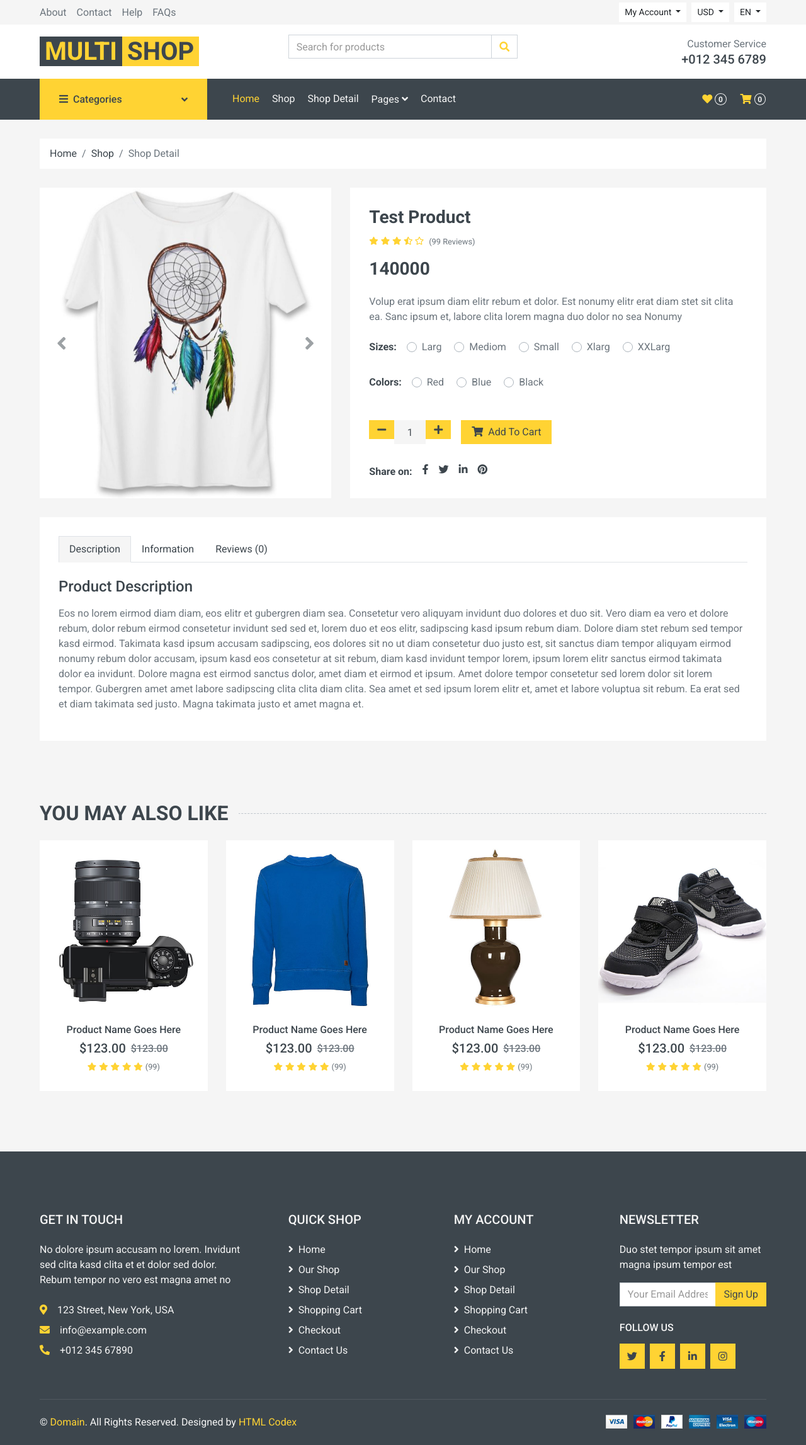
After one commit to mahdiramezanii/MultiShop, a Django app: a page that uses Home_app/templates/Home_app/detail.html in a window 1280 px wide. The commit adds this page. Shown: the whole page at 63% size. Run offline with Django 4.2, Linux system fonts and the light colour scheme; data comes from the database, SQL or seed files in the repository; both versions use the stored data as it was after the commit; some libraries are stand-ins or nearby versions.

Commit message:
Add product detail page and implement slug

```diff
--- /dev/null
+++ b/Home_app/templates/Home_app/detail.html
@@ -0,0 +1,379 @@
+{% extends "base.html" %}
+{% load static %}
+<!DOCTYPE html>
+<html lang="en">
+
+{% block content %}
+
+    <!-- Breadcrumb Start -->
+    <div class="container-fluid">
+        <div class="row px-xl-5">
+            <div class="col-12">
+                <nav class="breadcrumb bg-light mb-30">
+                    <a class="breadcrumb-item text-dark" href="#">Home</a>
+                    <a class="breadcrumb-item text-dark" href="#">Shop</a>
+                    <span class="breadcrumb-item active">Shop Detail</span>
+                </nav>
+            </div>
+        </div>
+    </div>
+    <!-- Breadcrumb End -->
+
+
+    <!-- Shop Detail Start -->
+    <div class="container-fluid pb-5">
+        <div class="row px-xl-5">
+            <div class="col-lg-5 mb-30">
+                <div id="product-carousel" class="carousel slide" data-ride="carousel">
+                    <div class="carousel-inner bg-light">
+                        <div class="carousel-item active">
+                            <img class="w-100 h-100" src="{{ object.image.url }}" alt="Image">
+                        </div>
+
+                        {% for image in object.image_galeery.all %}
+                        <div class="carousel-item">
+                            <img class="w-100 h-100" src="{{ image.image.url }}" alt="Image">
+                        </div>
+                        {% endfor %}
+
+                    </div>
+                    <a class="carousel-control-prev" href="#product-carousel" data-slide="prev">
+                        <i class="fa fa-2x fa-angle-left text-dark"></i>
+                    </a>
+                    <a class="carousel-control-next" href="#product-carousel" data-slide="next">
+                        <i class="fa fa-2x fa-angle-right text-dark"></i>
+                    </a>
+                </div>
+            </div>
+
+            <div class="col-lg-7 h-auto mb-30">
+                <div class="h-100 bg-light p-30">
+                    <h3>{{ object.name }}</h3>
+                    <div class="d-flex mb-3">
+                        <div class="text-primary mr-2">
+                            <small class="fas fa-star"></small>
+                            <small class="fas fa-star"></small>
+                            <small class="fas fa-star"></small>
+                            <small class="fas fa-star-half-alt"></small>
+                            <small class="far fa-star"></small>
+                        </div>
+                        <small class="pt-1">(99 Reviews)</small>
+                    </div>
+                    <h3 class="font-weight-semi-bold mb-4">{{ object.price }}</h3>
+                    <p class="mb-4">Volup erat ipsum diam elitr rebum et dolor. Est nonumy elitr erat diam stet sit
+                        clita ea. Sanc ipsum et, labore clita lorem magna duo dolor no sea
+                        Nonumy</p>
+                    <div class="d-flex mb-3">
+                        <strong class="text-dark mr-3">Sizes:</strong>
+                        <form>
+                            {% for s in object.size.all %}
+                            <div class="custom-control custom-radio custom-control-inline">
+                                <input type="radio" class="custom-control-input" id="size-{{ s.id }}" name="size">
+                                <label class="custom-control-label" for="size-{{ s.id }}">{{ s.name }}</label>
+                            </div>
+                            {% endfor %}
+
+                        </form>
+                    </div>
+                    <div class="d-flex mb-4">
+                        <strong class="text-dark mr-3">Colors:</strong>
+                        <form>
+                            {% for c in object.color.all %}
+
+                            <div class="custom-control custom-radio custom-control-inline">
+                                <input type="radio" class="custom-control-input" id="color-{{ c.id }}" name="color">
+                                <label class="custom-control-label" for="color-{{ c.id }}">{{ c.name }}</label>
+                            </div>
+                            {% endfor %}
+
+                        </form>
+                    </div>
+                    <div class="d-flex align-items-center mb-4 pt-2">
+                        <div class="input-group quantity mr-3" style="width: 130px;">
+                            <div class="input-group-btn">
+                                <button class="btn btn-primary btn-minus">
+                                    <i class="fa fa-minus"></i>
+                                </button>
+                            </div>
+                            <input type="text" class="form-control bg-secondary border-0 text-center" value="1">
+                            <div class="input-group-btn">
+                                <button class="btn btn-primary btn-plus">
+                                    <i class="fa fa-plus"></i>
+                                </button>
+                            </div>
+                        </div>
+                        <button class="btn btn-primary px-3"><i class="fa fa-shopping-cart mr-1"></i> Add To
+                            Cart</button>
+                    </div>
+                    <div class="d-flex pt-2">
+                        <strong class="text-dark mr-2">Share on:</strong>
+                        <div class="d-inline-flex">
+                            <a class="text-dark px-2" href="">
+                                <i class="fab fa-facebook-f"></i>
+                            </a>
+                            <a class="text-dark px-2" href="">
+                                <i class="fab fa-twitter"></i>
+                            </a>
+                            <a class="text-dark px-2" href="">
+                                <i class="fab fa-linkedin-in"></i>
+                            </a>
+                            <a class="text-dark px-2" href="">
+                                <i class="fab fa-pinterest"></i>
+                            </a>
+                        </div>
+                    </div>
+                </div>
+            </div>
+        </div>
+        <div class="row px-xl-5">
+            <div class="col">
+                <div class="bg-light p-30">
+                    <div class="nav nav-tabs mb-4">
+                        <a class="nav-item nav-link text-dark active" data-toggle="tab" href="#tab-pane-1">Description</a>
+                        <a class="nav-item nav-link text-dark" data-toggle="tab" href="#tab-pane-2">Information</a>
+                        <a class="nav-item nav-link text-dark" data-toggle="tab" href="#tab-pane-3">Reviews (0)</a>
+                    </div>
+                    <div class="tab-content">
+                        <div class="tab-pane fade show active" id="tab-pane-1">
+                            <h4 class="mb-3">Product Description</h4>
+                            <p>{{ object.discription }}</p>
+                        </div>
+                        <div class="tab-pane fade" id="tab-pane-2">
+                            <h4 class="mb-3">Additional Information</h4>
+                            <p>Eos no lorem eirmod diam diam, eos elitr et gubergren diam sea. Consetetur vero aliquyam invidunt duo dolores et duo sit. Vero diam ea vero et dolore rebum, dolor rebum eirmod consetetur invidunt sed sed et, lorem duo et eos elitr, sadipscing kasd ipsum rebum diam. Dolore diam stet rebum sed tempor kasd eirmod. Takimata kasd ipsum accusam sadipscing, eos dolores sit no ut diam consetetur duo justo est, sit sanctus diam tempor aliquyam eirmod nonumy rebum dolor accusam, ipsum kasd eos consetetur at sit rebum, diam kasd invidunt tempor lorem, ipsum lorem elitr sanctus eirmod takimata dolor ea invidunt.</p>
+                            <div class="row">
+                                <div class="col-md-6">
+                                    <ul class="list-group list-group-flush">
+                                        <li class="list-group-item px-0">
+                                            Sit erat duo lorem duo ea consetetur, et eirmod takimata.
+                                        </li>
+                                        <li class="list-group-item px-0">
+                                            Amet kasd gubergren sit sanctus et lorem eos sadipscing at.
+                                        </li>
+                                        <li class="list-group-item px-0">
+                                            Duo amet accusam eirmod nonumy stet et et stet eirmod.
+                                        </li>
+                                        <li class="list-group-item px-0">
+                                            Takimata ea clita labore amet ipsum erat justo voluptua. Nonumy.
+                                        </li>
+                                      </ul>
+                                </div>
+                                <div class="col-md-6">
+                                    <ul class="list-group list-group-flush">
+                                        <li class="list-group-item px-0">
+                                            Sit erat duo lorem duo ea consetetur, et eirmod takimata.
+                                        </li>
+                                        <li class="list-group-item px-0">
+                                            Amet kasd gubergren sit sanctus et lorem eos sadipscing at.
+                                        </li>
+                                        <li class="list-group-item px-0">
+                                            Duo amet accusam eirmod nonumy stet et et stet eirmod.
+                                        </li>
+                                        <li class="list-group-item px-0">
+                                            Takimata ea clita labore amet ipsum erat justo voluptua. Nonumy.
+                                        </li>
+                                      </ul>
+                                </div>
+                            </div>
+                        </div>
+                        <div class="tab-pane fade" id="tab-pane-3">
+                            <div class="row">
+                                <div class="col-md-6">
+                                    <h4 class="mb-4">1 review for "Product Name"</h4>
+                                    <div class="media mb-4">
+                                        <img src="img/user.jpg" alt="Image" class="img-fluid mr-3 mt-1" style="width: 45px;">
+                                        <div class="media-body">
+                                            <h6>John Doe<small> - <i>01 Jan 2045</i></small></h6>
+                                            <div class="text-primary mb-2">
+                                                <i class="fas fa-star"></i>
+                                                <i class="fas fa-star"></i>
+                                                <i class="fas fa-star"></i>
+                                                <i class="fas fa-star-half-alt"></i>
+                                                <i class="far fa-star"></i>
+                                            </div>
+                                            <p>Diam amet duo labore stet elitr ea clita ipsum, tempor labore accusam ipsum et no at. Kasd diam tempor rebum magna dolores sed sed eirmod ipsum.</p>
+                                        </div>
+                                    </div>
+                                </div>
+                                <div class="col-md-6">
+                                    <h4 class="mb-4">Leave a review</h4>
+                                    <small>Your email address will not be published. Required fields are marked *</small>
+                                    <div class="d-flex my-3">
+                                        <p class="mb-0 mr-2">Your Rating * :</p>
+                                        <div class="text-primary">
+                                            <i class="far fa-star"></i>
+                                            <i class="far fa-star"></i>
+                                            <i class="far fa-star"></i>
+                                            <i class="far fa-star"></i>
+                                            <i class="far fa-star"></i>
+                                        </div>
+                                    </div>
+                                    <form>
+                                        <div class="form-group">
+                                            <label for="message">Your Review *</label>
+                                            <textarea id="message" cols="30" rows="5" class="form-control"></textarea>
+                                        </div>
+                                        <div class="form-group">
+                                            <label for="name">Your Name *</label>
+                                            <input type="text" class="form-control" id="name">
+                                        </div>
+                                        <div class="form-group">
+                                            <label for="email">Your Email *</label>
+                                            <input type="email" class="form-control" id="email">
+                                        </div>
+                                        <div class="form-group mb-0">
+                                            <input type="submit" value="Leave Your Review" class="btn btn-primary px-3">
+                                        </div>
+                                    </form>
+                                </div>
+                            </div>
+                        </div>
+                    </div>
+                </div>
+            </div>
+        </div>
+    </div>
+    <!-- Shop Detail End -->
+
+
+    <!-- Products Start -->
+    <div class="container-fluid py-5">
+        <h2 class="section-title position-relative text-uppercase mx-xl-5 mb-4"><span class="bg-secondary pr-3">You May Also Like</span></h2>
+        <div class="row px-xl-5">
+            <div class="col">
+                <div class="owl-carousel related-carousel">
+                    <div class="product-item bg-light">
+                        <div class="product-img position-relative overflow-hidden">
+                            <img class="img-fluid w-100" src="img/product-1.jpg" alt="">
+                            <div class="product-action">
+                                <a class="btn btn-outline-dark btn-square" href=""><i class="fa fa-shopping-cart"></i></a>
+                                <a class="btn btn-outline-dark btn-square" href=""><i class="far fa-heart"></i></a>
+                                <a class="btn btn-outline-dark btn-square" href=""><i class="fa fa-sync-alt"></i></a>
+                                <a class="btn btn-outline-dark btn-square" href=""><i class="fa fa-search"></i></a>
+                            </div>
+                        </div>
+                        <div class="text-center py-4">
+                            <a class="h6 text-decoration-none text-truncate" href="">Product Name Goes Here</a>
+                            <div class="d-flex align-items-center justify-content-center mt-2">
+                                <h5>$123.00</h5><h6 class="text-muted ml-2"><del>$123.00</del></h6>
+                            </div>
+                            <div class="d-flex align-items-center justify-content-center mb-1">
+                                <small class="fa fa-star text-primary mr-1"></small>
+                                <small class="fa fa-star text-primary mr-1"></small>
+                                <small class="fa fa-star text-primary mr-1"></small>
+                                <small class="fa fa-star text-primary mr-1"></small>
+                                <small class="fa fa-star text-primary mr-1"></small>
+                                <small>(99)</small>
+                            </div>
+                        </div>
+                    </div>
+                    <div class="product-item bg-light">
+                        <div class="product-img position-relative overflow-hidden">
+                            <img class="img-fluid w-100" src="img/product-2.jpg" alt="">
+                            <div class="product-action">
+                                <a class="btn btn-outline-dark btn-square" href=""><i class="fa fa-shopping-cart"></i></a>
+                                <a class="btn btn-outline-dark btn-square" href=""><i class="far fa-heart"></i></a>
+                                <a class="btn btn-outline-dark btn-square" href=""><i class="fa fa-sync-alt"></i></a>
+                                <a class="btn btn-outline-dark btn-square" href=""><i class="fa fa-search"></i></a>
+                            </div>
+                        </div>
+                        <div class="text-center py-4">
+                            <a class="h6 text-decoration-none text-truncate" href="">Product Name Goes Here</a>
+                            <div class="d-flex align-items-center justify-content-center mt-2">
+                                <h5>$123.00</h5><h6 class="text-muted ml-2"><del>$123.00</del></h6>
+                            </div>
+                            <div class="d-flex align-items-center justify-content-center mb-1">
+                                <small class="fa fa-star text-primary mr-1"></small>
+                                <small class="fa fa-star text-primary mr-1"></small>
+                                <small class="fa fa-star text-primary mr-1"></small>
+                                <small class="fa fa-star text-primary mr-1"></small>
+                                <small class="fa fa-star text-primary mr-1"></small>
+                                <small>(99)</small>
+                            </div>
+                        </div>
+                    </div>
+                    <div class="product-item bg-light">
+                        <div class="product-img position-relative overflow-hidden">
+                            <img class="img-fluid w-100" src="img/product-3.jpg" alt="">
+                            <div class="product-action">
+                                <a class="btn btn-outline-dark btn-square" href=""><i class="fa fa-shopping-cart"></i></a>
+                                <a class="btn btn-outline-dark btn-square" href=""><i class="far fa-heart"></i></a>
+                                <a class="btn btn-outline-dark btn-square" href=""><i class="fa fa-sync-alt"></i></a>
+                                <a class="btn btn-outline-dark btn-square" href=""><i class="fa fa-search"></i></a>
+                            </div>
+                        </div>
+                        <div class="text-center py-4">
+                            <a class="h6 text-decoration-none text-truncate" href="">Product Name Goes Here</a>
+                            <div class="d-flex align-items-center justify-content-center mt-2">
+                                <h5>$123.00</h5><h6 class="text-muted ml-2"><del>$123.00</del></h6>
+                            </div>
+                            <div class="d-flex align-items-center justify-content-center mb-1">
+                                <small class="fa fa-star text-primary mr-1"></small>
+                                <small class="fa fa-star text-primary mr-1"></small>
+                                <small class="fa fa-star text-primary mr-1"></small>
+                                <small class="fa fa-star text-primary mr-1"></small>
+                                <small class="fa fa-star text-primary mr-1"></small>
+                                <small>(99)</small>
+                            </div>
+                        </div>
+                    </div>
+                    <div class="product-item bg-light">
+                        <div class="product-img position-relative overflow-hidden">
+                            <img class="img-fluid w-100" src="img/product-4.jpg" alt="">
+                            <div class="product-action">
+                                <a class="btn btn-outline-dark btn-square" href=""><i class="fa fa-shopping-cart"></i></a>
+                                <a class="btn btn-outline-dark btn-square" href=""><i class="far fa-heart"></i></a>
+                                <a class="btn btn-outline-dark btn-square" href=""><i class="fa fa-sync-alt"></i></a>
+                                <a class="btn btn-outline-dark btn-square" href=""><i class="fa fa-search"></i></a>
+                            </div>
+                        </div>
+                        <div class="text-center py-4">
+                            <a class="h6 text-decoration-none text-truncate" href="">Product Name Goes Here</a>
+                            <div class="d-flex align-items-center justify-content-center mt-2">
+                                <h5>$123.00</h5><h6 class="text-muted ml-2"><del>$123.00</del></h6>
+                            </div>
+                            <div class="d-flex align-items-center justify-content-center mb-1">
+                                <small class="fa fa-star text-primary mr-1"></small>
+                                <small class="fa fa-star text-primary mr-1"></small>
+                                <small class="fa fa-star text-primary mr-1"></small>
+                                <small class="fa fa-star text-primary mr-1"></small>
+                                <small class="fa fa-star text-primary mr-1"></small>
+                                <small>(99)</small>
+                            </div>
+                        </div>
+                    </div>
+                    <div class="product-item bg-light">
+                        <div class="product-img position-relative overflow-hidden">
+                            <img class="img-fluid w-100" src="img/product-5.jpg" alt="">
+                            <div class="product-action">
+                                <a class="btn btn-outline-dark btn-square" href=""><i class="fa fa-shopping-cart"></i></a>
+                                <a class="btn btn-outline-dark btn-square" href=""><i class="far fa-heart"></i></a>
+                                <a class="btn btn-outline-dark btn-square" href=""><i class="fa fa-sync-alt"></i></a>
+                                <a class="btn btn-outline-dark btn-square" href=""><i class="fa fa-search"></i></a>
+                            </div>
+                        </div>
+                        <div class="text-center py-4">
+                            <a class="h6 text-decoration-none text-truncate" href="">Product Name Goes Here</a>
+                            <div class="d-flex align-items-center justify-content-center mt-2">
+                                <h5>$123.00</h5><h6 class="text-muted ml-2"><del>$123.00</del></h6>
+                            </div>
+                            <div class="d-flex align-items-center justify-content-center mb-1">
+                                <small class="fa fa-star text-primary mr-1"></small>
+                                <small class="fa fa-star text-primary mr-1"></small>
+                                <small class="fa fa-star text-primary mr-1"></small>
+                                <small class="fa fa-star text-primary mr-1"></small>
+                                <small class="fa fa-star text-primary mr-1"></small>
+                                <small>(99)</small>
+                            </div>
+                        </div>
+                    </div>
+                </div>
+            </div>
+        </div>
+    </div>
+    <!-- Products End -->
+
+{% endblock %}
+</body>
+
+</html>
--- a/Home_app/templates/Home_app/index.html
+++ b/Home_app/templates/Home_app/index.html
@@ -164,7 +164,7 @@
                     </div>
                 </div>
                 <div class="text-center py-4">
-                    <a class="h6 text-decoration-none text-truncate" href="">{{ item.name }}</a>
+                    <a class="h6 text-decoration-none text-truncate" href="{{ item.get_absolut_url }}">{{ item.name }}</a>
                     <div class="d-flex align-items-center justify-content-center mt-2">
 
                         <h5>{{ item.price }}</h5>
--- a/Home_app/urls.py
+++ b/Home_app/urls.py
@@ -3,5 +3,6 @@ from . import views
 
 app_name="Home_app"
 urlpatterns=[
-    path("",views.Home.as_view(),name="Home")
+    path("",views.Home.as_view(),name="Home"),
+    path("product/<slug:slug>",views.DetailProduct.as_view(),name="detail")
 ]
--- a/Home_app/views.py
+++ b/Home_app/views.py
@@ -1,5 +1,5 @@
 from django.shortcuts import render
-from django.views.generic import TemplateView,ListView,View
+from django.views.generic import TemplateView,ListView,View,DetailView
 from Product_app.models import Product,Category
 
 class Home(View):
@@ -14,3 +14,7 @@ class Home(View):
 
 
         return render(request,"Home_app/index.html",context=context)
+
+class DetailProduct(DetailView):
+    model = Product
+    template_name = "Home_app/detail.html"
```
Also changed, not shown: Product_app/models.py (+12 -0 lines), Acount_app/migrations/0025_alter_otc_expiration_date.py (added), Product_app/migrations/0006_product_slug.py (added), db.sqlite3.
